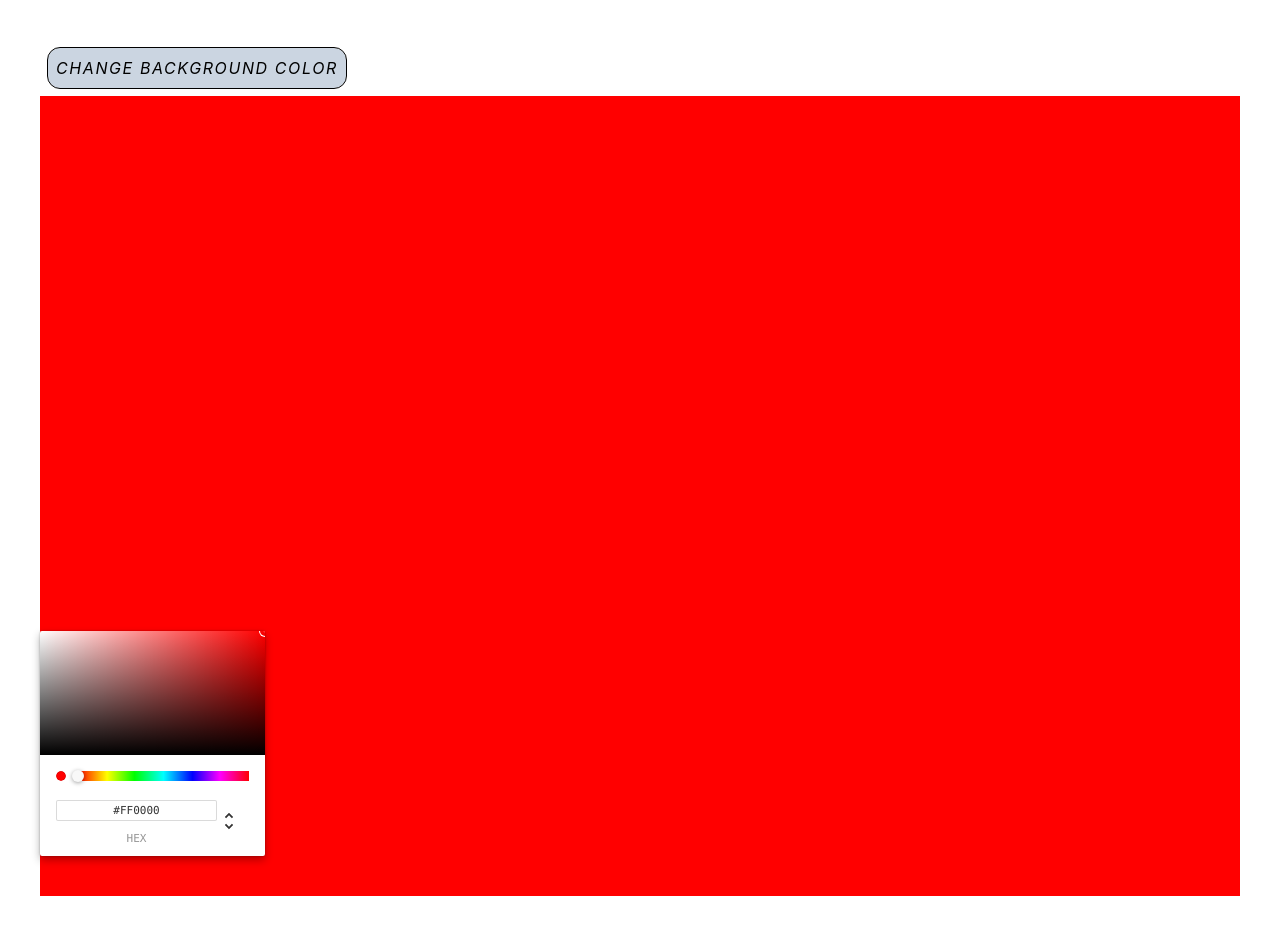
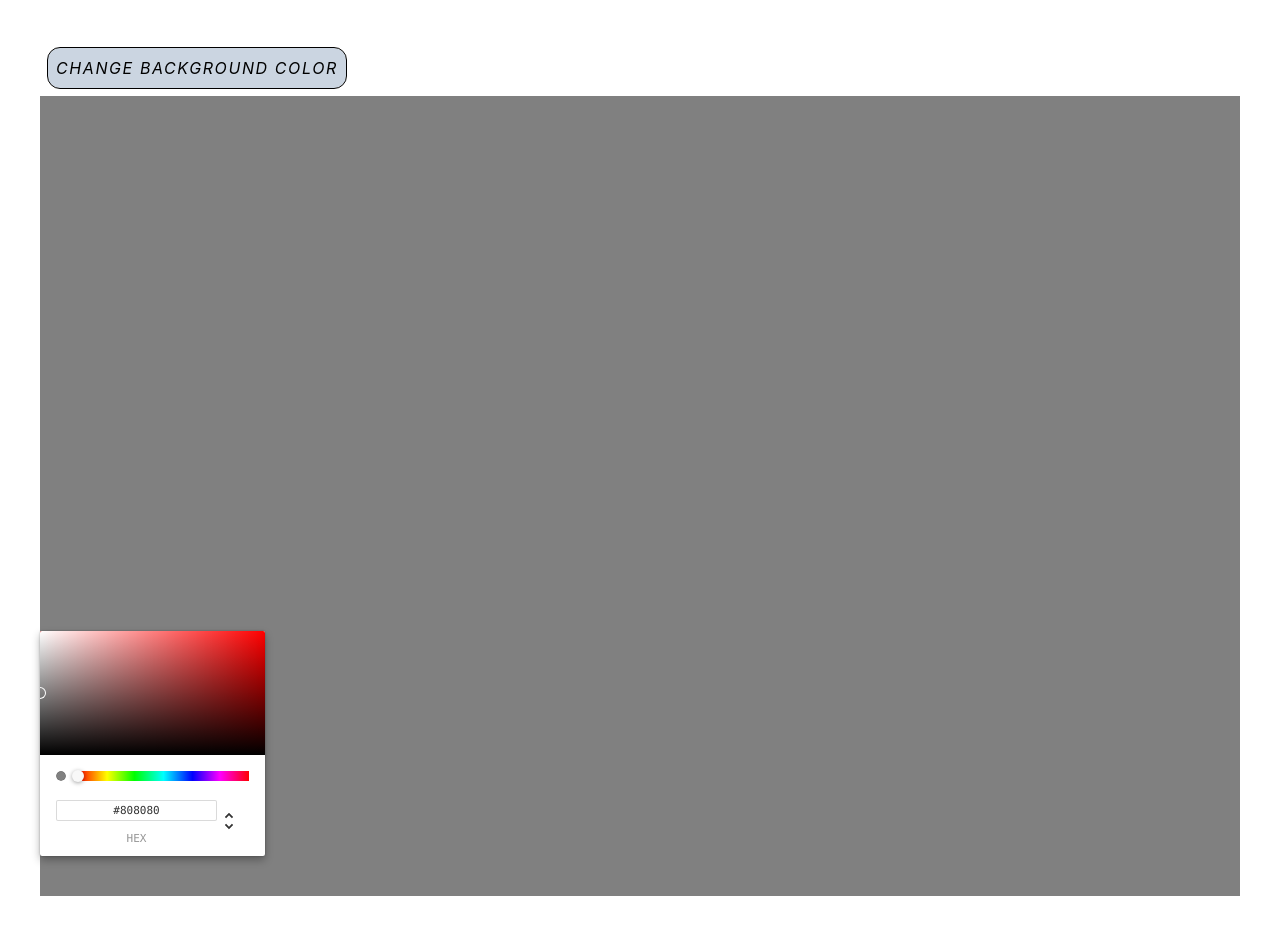
Before and after one commit to BicepGirl/CharacterCreation, a React (Create React App) app: page / in a window 1280 px wide. Built offline with nearby package versions, Linux system fonts and the light colour scheme.

Commit message:
change starting bg color

```diff
--- /dev/null
+++ b/src/Components/CharacterCreator/Bg/BgUi.js
@@ -0,0 +1,11 @@
+import CharacterBackgound from "./CharacterBackground"
+
+const BgUi = () => {
+  return (
+    <div className="bg-blue-800">
+      <CharacterBackgound></CharacterBackgound>
+    </div>
+  )
+}
+
+export default BgUi
--- a/src/Components/CharacterCreator/Bg/CharacterBackground.js
+++ b/src/Components/CharacterCreator/Bg/CharacterBackground.js
@@ -2,7 +2,7 @@ import React, { useState } from "react"
 import { ChromePicker } from "react-color"
 
 const CharacterBackgound = () => {
-  const [color, setColor] = useState("#ff0000")
+  const [color, setColor] = useState("#808080")
   const [show, setShow] = useState(true)
 
   return (
```
